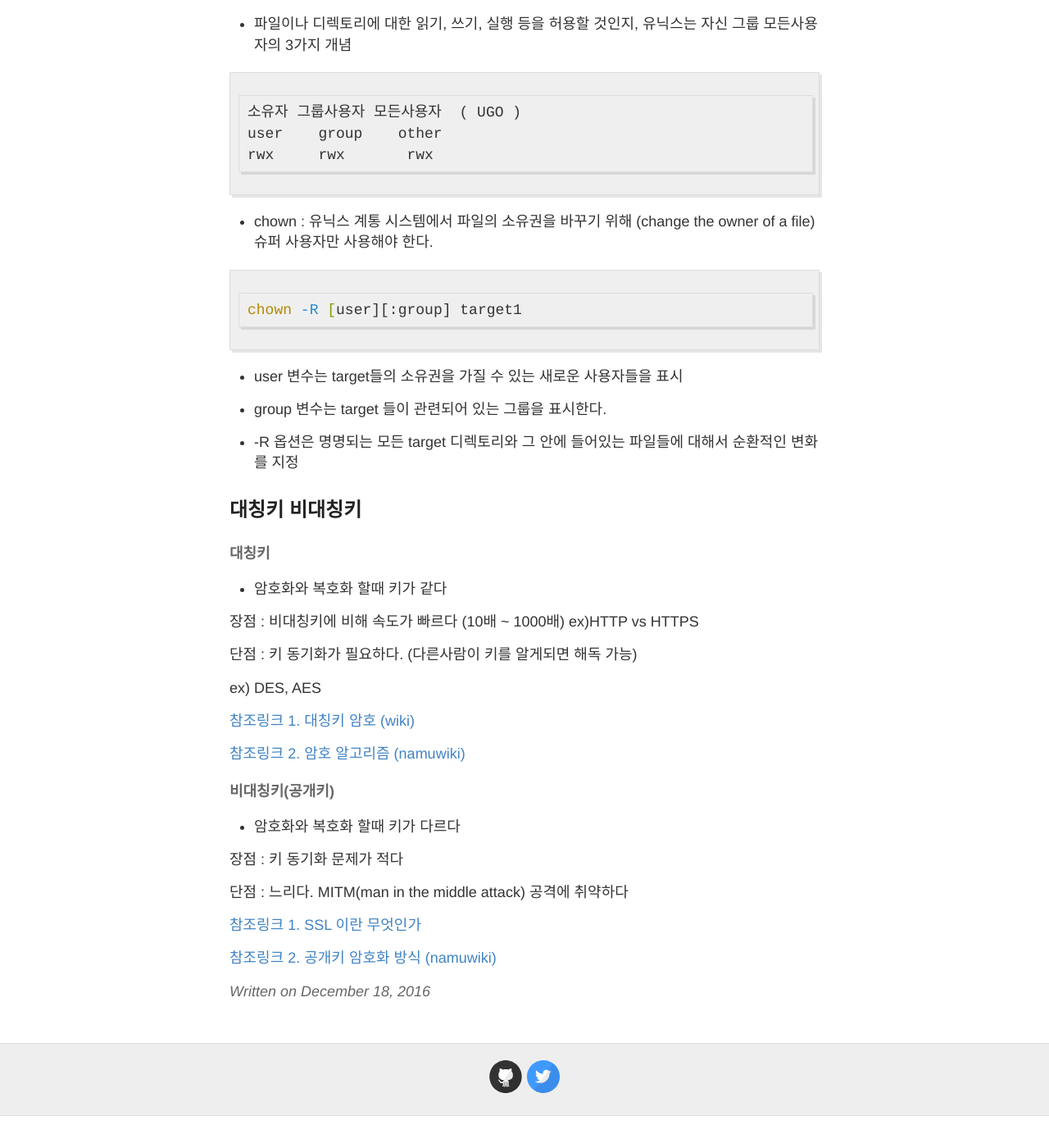
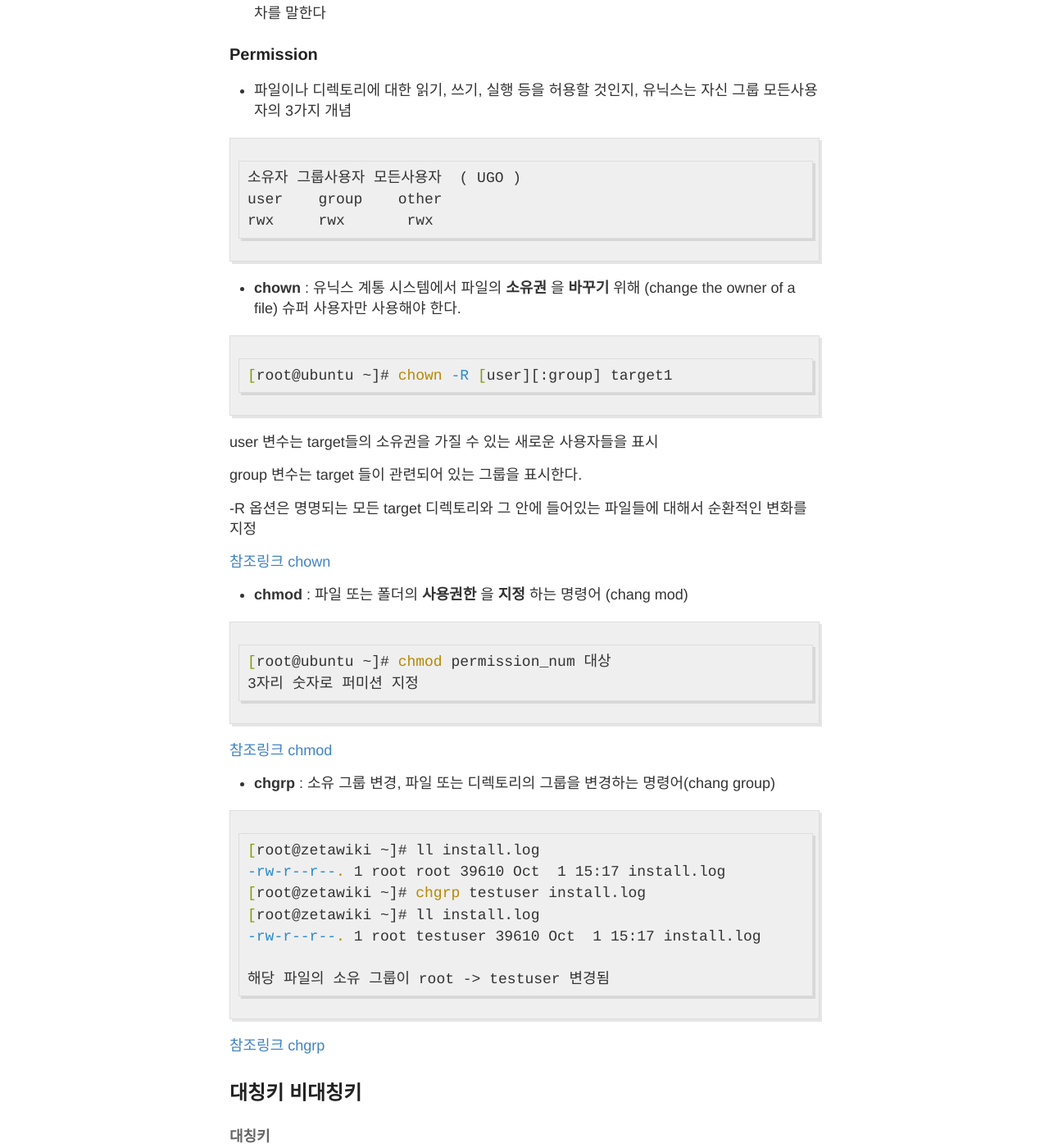
Before and after one commit to asdhgfasd/asdhgfasd.github.io, a Jekyll site: the page built from _posts/2016-12-18-study.md, in a window 1280 px wide and 1400 px high, scrolled down 1562 px. Shown: the whole window at 82% size. Built offline with Jekyll 4.4.1, drawn with Linux system fonts in a browser that asks for light colours; before the commit the page ends 2923 px from its top, so only the background shows below that; some of the changed text lies outside the part shown.

Commit message:
공부내용 커밋

````diff
--- a/_posts/2016-12-18-study.md
+++ b/_posts/2016-12-18-study.md
@@ -23,10 +23,14 @@ __ex)__ 가비지 컬렉터, 워드프로세서의 자동저장, 화면 자동
 
  퍼블릭 암호화 기법을 사용 로그인 정보를 암호화 및 해독
 
+ [참조링크 EC2란 무엇인가?](http://docs.aws.amazon.com/ko_kr/AWSEC2/latest/UserGuide/concepts.html)
+
 ### __IAM ( Identity and Access Management )__
 - AWS 리소스에 대한 엑세스를 안전하게 제어할 수 있는 웹 서비스
 
 - 암호나 엑세스 키를 공유하지 않고도 AWS 계정의 리소스를 관리하고 사용할 수 있는 권한을 다른사람에게 부여 할 수 있다.
+
+[참조링크 IAM?](http://docs.aws.amazon.com/ko_kr/AWSEC2/latest/UserGuide/concepts.html)
 
 ### __FTP ( File Transfer Protocol )__
 - TCP/IP 프로토콜을 가지고 서버와 클라이언트 사이의 파일을 전송하기 위한
@@ -67,18 +71,42 @@ user    group    other
 rwx     rwx       rwx
 ```
 
-- chown : 유닉스 계통 시스템에서 파일의 소유권을 바꾸기 위해 (change the owner of a file)
+- __chown__ : 유닉스 계통 시스템에서 파일의 __소유권__ 을 __바꾸기__ 위해 (change the owner of a file)
 슈퍼 사용자만 사용해야 한다.
 
 ```sh
-chown -R [user][:group] target1
+[root@ubuntu ~]# chown -R [user][:group] target1
 ```
-- user 변수는 target들의 소유권을 가질 수 있는 새로운 사용자들을 표시
+ user 변수는 target들의 소유권을 가질 수 있는 새로운 사용자들을 표시
 
-- group 변수는 target 들이 관련되어 있는 그룹을 표시한다.
+ group 변수는 target 들이 관련되어 있는 그룹을 표시한다.
 
-- -R 옵션은 명명되는 모든 target 디렉토리와 그 안에 들어있는 파일들에 대해서 순환적인 변화를 지정
+ -R 옵션은 명명되는 모든 target 디렉토리와 그 안에 들어있는 파일들에 대해서 순환적인 변화를 지정
 
+ [참조링크 chown](http://zetawiki.com/wiki/%EB%A6%AC%EB%88%85%EC%8A%A4_%EB%94%94%EB%A0%89%ED%86%A0%EB%A6%AC_%ED%8C%8C%EC%9D%BC_%EC%86%8C%EC%9C%A0%EC%9E%90_%EB%B3%80%EA%B2%BD_chown)
+
+- __chmod__ : 파일 또는 폴더의 __사용권한__ 을 __지정__ 하는 명령어 (chang mod)
+
+```sh
+[root@ubuntu ~]# chmod permission_num 대상
+3자리 숫자로 퍼미션 지정
+```
+
+[참조링크 chmod](http://zetawiki.com/wiki/%EB%A6%AC%EB%88%85%EC%8A%A4_chmod)
+
+- __chgrp__ : 소유 그룹 변경, 파일 또는 디렉토리의 그룹을 변경하는 명령어(chang group)
+
+```sh
+[root@zetawiki ~]# ll install.log
+-rw-r--r--. 1 root root 39610 Oct  1 15:17 install.log
+[root@zetawiki ~]# chgrp testuser install.log
+[root@zetawiki ~]# ll install.log
+-rw-r--r--. 1 root testuser 39610 Oct  1 15:17 install.log
+
+해당 파일의 소유 그룹이 root -> testuser 변경됨
+```
+
+[참조링크 chgrp](http://zetawiki.com/wiki/%EB%A6%AC%EB%88%85%EC%8A%A4_chgrp)
 
 
 ## 대칭키 비대칭키
````
